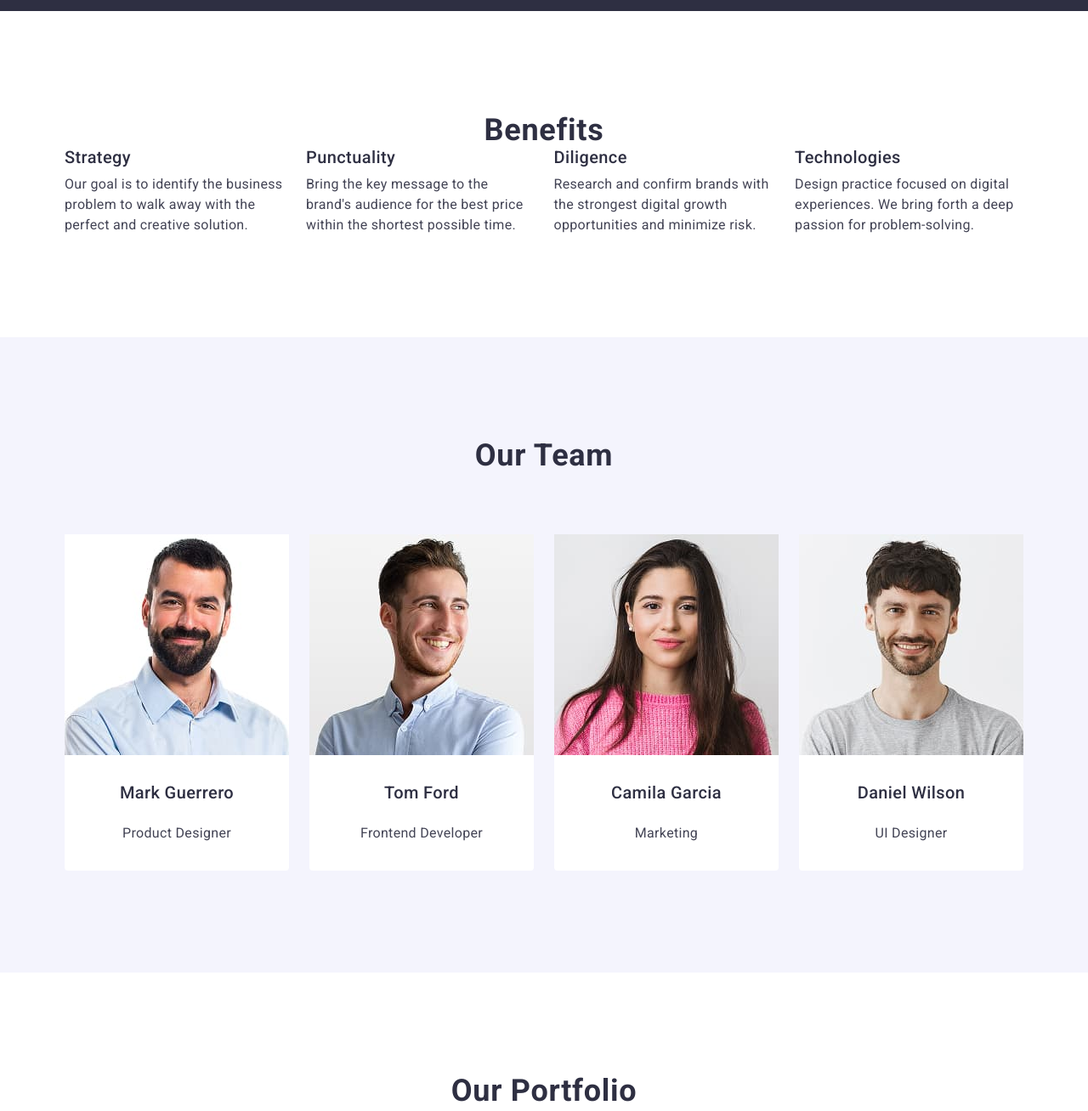
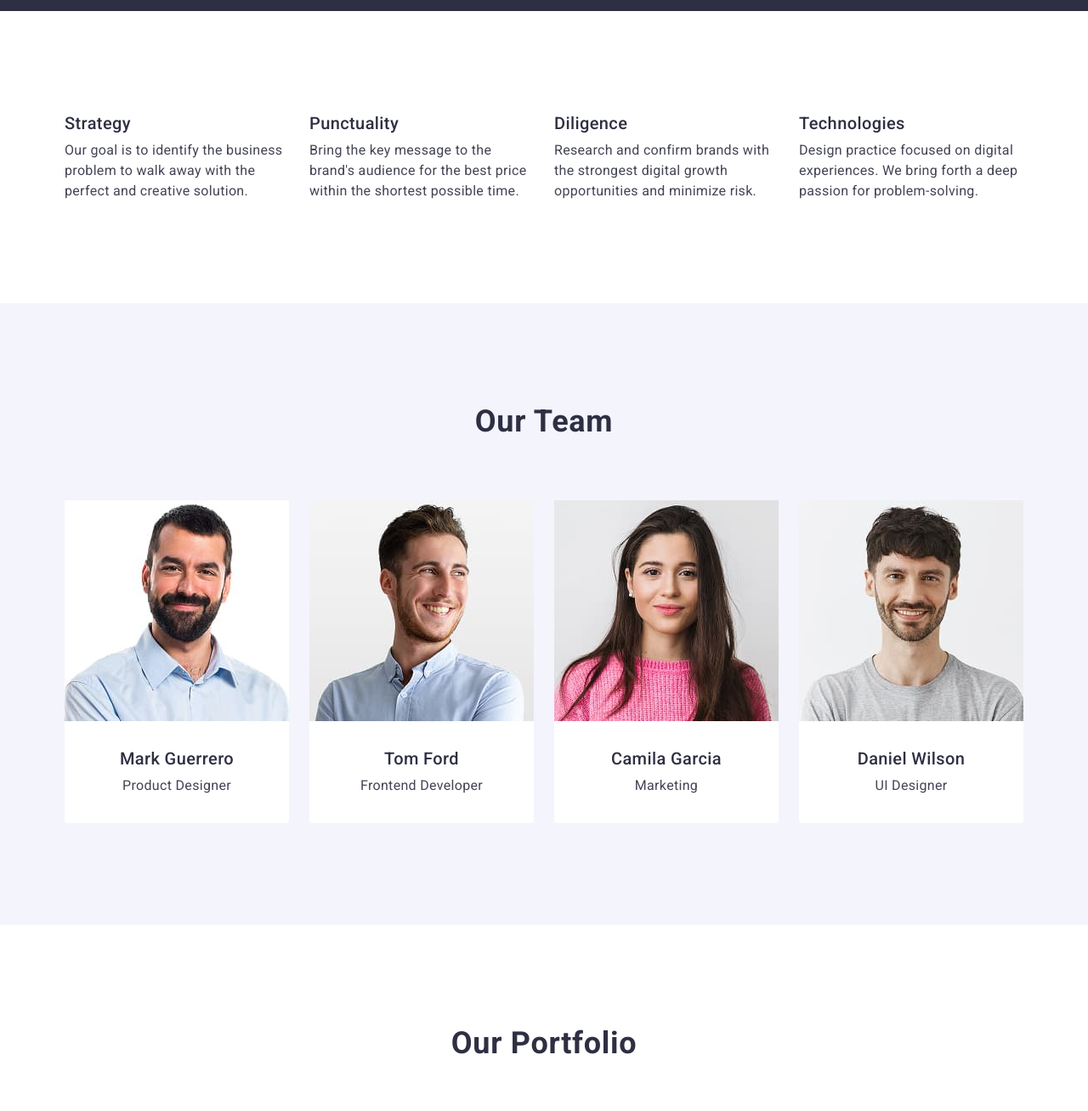
Before and after one commit to oleh-vdovenko/goit-markup-hw-03, a plain HTML site: page index.html in a window 1280 px wide. Shown: the part 660-1968 px from the top of the page at 85% size. Drawn offline with nearby package versions, Linux system fonts and the light colour scheme.

Commit message:
correct mistakes

```diff
--- a/css/styles.css
+++ b/css/styles.css
@@ -66,6 +66,7 @@ img {
 
 .page-logo {
   padding: 24px 0;
+  margin-right: 76px;
 }
 
 .page-logo-part {
@@ -76,7 +77,6 @@ img {
   display: flex;
   align-items: center;
   gap: 40px;
-  margin-left: 76px;
 }
 
 .menu-list-link {
@@ -136,7 +136,7 @@ img {
   letter-spacing: 0.02em;
   color: #ffffff;
   text-align: center;
-  width: 496px;
+  max-width: 496px;
   margin-bottom: 48px;
   margin-left: auto;
   margin-right: auto;
@@ -151,8 +151,12 @@ button.service-order {
   letter-spacing: 0.04em;
   color: #ffffff;
   padding: 16px 32px;
-  border-width: 0;
+  border: none;
   border-radius: 4px;
+  display: block;
+  min-width: 169px;
+  margin-left: auto;
+  margin-right: auto;
 }
 
 button.service-order:hover,
@@ -174,10 +178,27 @@ button.service-order:focus {
   color: #2e2f42;
 }
 
+.visually-hidden {
+  position: absolute;
+  width: 1px;
+  height: 1px;
+  margin: -1px;
+  border: 0;
+  padding: 0;
+  white-space: nowrap;
+  clip-path: inset(100%);
+  clip: rect(0 0 0 0);
+  overflow: hidden;
+}
+
 .benefits-list {
   display: flex;
   align-items: center;
   gap: 24px;
+}
+
+.benefits-list-item {
+  width: calc((100% - 72px) / 4);
 }
 
 .benefits-list-title {
@@ -221,8 +242,9 @@ button.service-order:focus {
   border-radius: 0 0 4px 4px;
 }
 
-.team-members-item div {
-  padding: 32px 16px;
+.team-members-employee {
+  padding-top: 32px;
+  padding-bottom: 32px;
 }
 
 .team-members-name {
@@ -257,11 +279,13 @@ button.service-order:focus {
   display: flex;
   align-items: center;
   gap: 24px;
+  row-gap: 48px;
   flex-wrap: wrap;
 }
 
 .portfolio-projects-item {
-  border-bottom: 1px solid #e7e9fc;
+  border: 1px solid #e7e9fc;
+  width: calc((100% - 48px) / 3);
 }
 
 .portfolio-projects-item div {
@@ -290,11 +314,9 @@ button.service-order:focus {
   padding-bottom: 100px;
 }
 
-.container div {
-  display: flex;
-  flex-direction: column;
-  gap: 16px;
-  width: 264px;
+.copyright-logo {
+  display: inline-block;
+  margin-bottom: 16px;
 }
 
 .copyright-logo-part {
@@ -306,4 +328,5 @@ button.service-order:focus {
   line-height: 1.5;
   letter-spacing: 0.02em;
   color: #f4f4fd;
+  max-width: 264px;
 }
--- a/index.html
+++ b/index.html
@@ -52,7 +52,7 @@
 
         <section class="section service-benefits">
             <div class="container">
-                <h2 class="benefits-title">Benefits</h2>
+                <h2 class="benefits-title visually-hidden">Benefits</h2>
                 <ul class="benefits-list">
                     <li class="benefits-list-item">
                         <h3 class="benefits-list-title">Strategy</h3>
@@ -94,7 +94,7 @@
                     <li class="team-members-item">
                         <img class="team-members-photo" src="./images/team-mark-guerrero.jpg"
                             alt="Photo of Mark Guerrero" width="264">
-                        <div>
+                        <div class="team-members-employee">
                             <h3 class="team-members-name">Mark Guerrero</h3>
                             <p class="team-members-position">Product Designer</p>
                         </div>
@@ -102,7 +102,7 @@
                     <li class="team-members-item">
                         <img class="team-members-photo" src="./images/team-tom-ford.jpg" alt="Photo of Tom Ford"
                             width="264">
-                        <div>
+                        <div class="team-members-employee">
                             <h3 class="team-members-name">Tom Ford</h3>
                             <p class="team-members-position">Frontend Developer</p>
                         </div>
@@ -110,7 +110,7 @@
                     <li class="team-members-item">
                         <img class="team-members-photo" src="./images/team-camila-garcia.jpg"
                             alt="Photo of Camila Garcia" width="264">
-                        <div>
+                        <div class="team-members-employee">
                             <h3 class="team-members-name">Camila Garcia</h3>
                             <p class="team-members-position">Marketing</p>
                         </div>
@@ -118,7 +118,7 @@
                     <li class="team-members-item">
                         <img class="team-members-photo" src="./images/team-daniel-wilson.jpg"
                             alt="Photo of Daniel Wilson" width="264">
-                        <div>
+                        <div class="team-members-employee">
                             <h3 class="team-members-name">Daniel Wilson</h3>
                             <p class="team-members-position">UI Designer</p>
                         </div>
@@ -186,7 +186,6 @@
 
     <footer class="copyright">
         <div class="container">
-            <div>
             <a class="logo copyright-logo" href="./index.html">
                 Web<span class="copyright-logo-part">Studio</span>
             </a>
@@ -195,7 +194,6 @@
                 solutions.
             </p>
         </div>
-        </div>
     </footer>
 </body>
 
```
Lines whose indentation alone changed are shown as unchanged.
